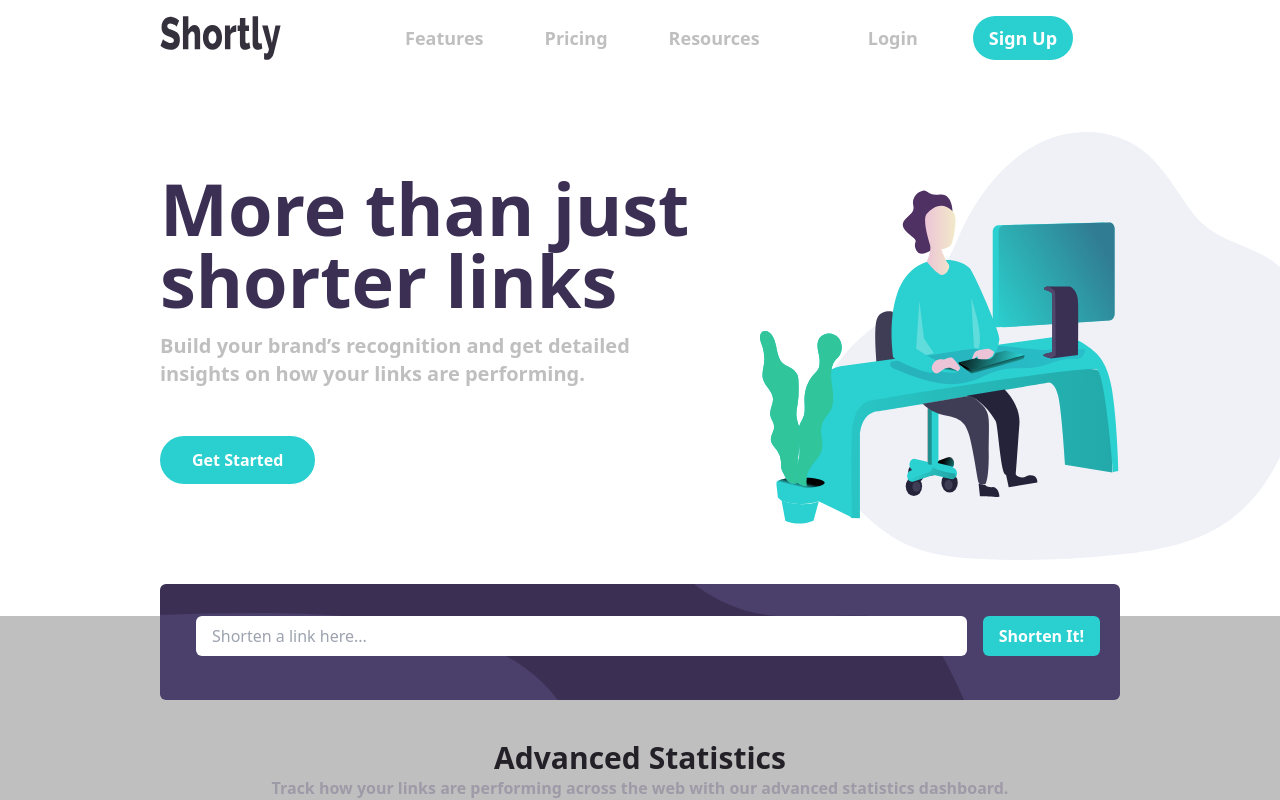
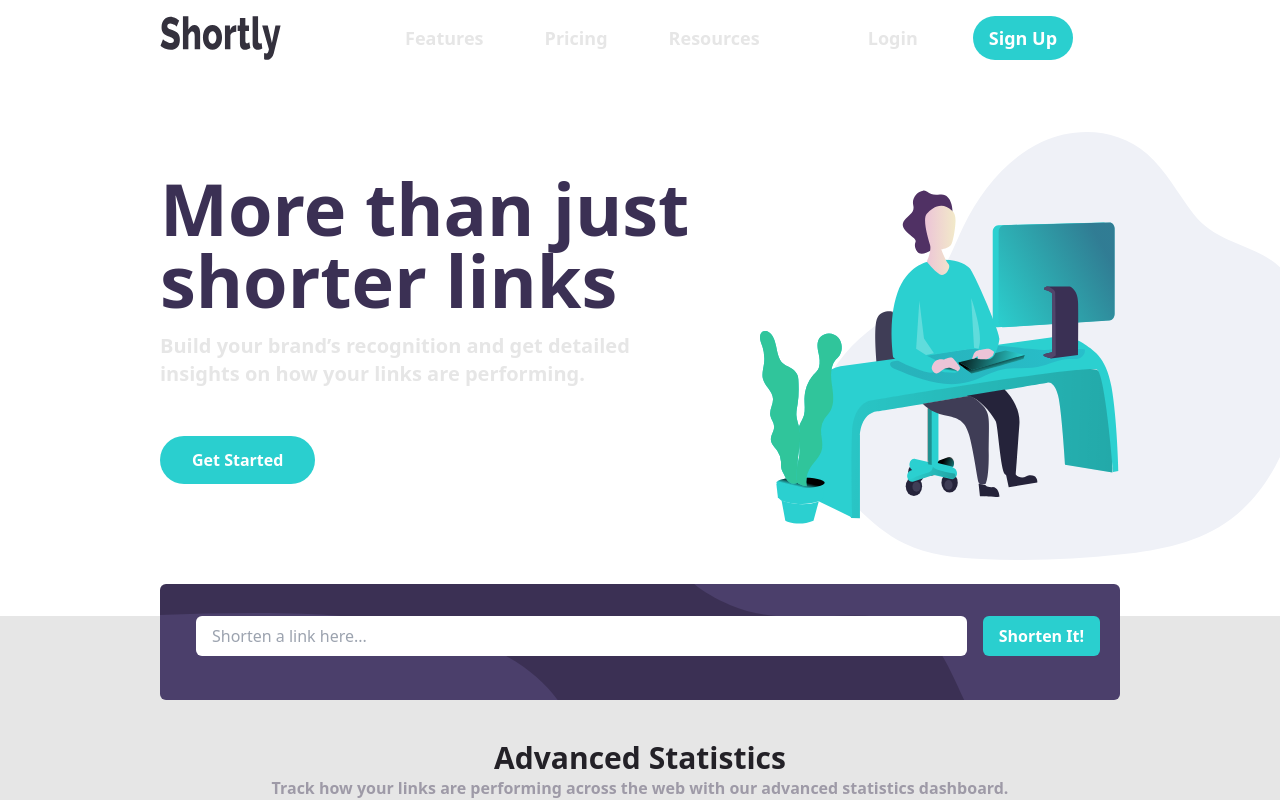
Before and after one commit to Folareen/url-shortener, a React (Create React App) app: page / in a window 1280 px wide. Shown: the top 800 px of the page. Built offline with nearby package versions, Linux system fonts and the light colour scheme.

Commit message:
changed color

```diff
--- a/tailwind.config.js
+++ b/tailwind.config.js
@@ -7,7 +7,7 @@ module.exports = {
         Cyan: "hsl(180, 66%, 49%)",
         DarkViolet: "hsl(257, 27%, 26%)",
         Red: "hsl(0, 87%, 67%)",
-        Gray: "hsl(0, 0%, 75%)",
+        Gray: "hsl(0, 0%, 90%)",
         GrayishViolet: "hsl(257, 7%, 63%)",
         VeryDarkBlue: "hsl(255, 11%, 22%)",
         VeryDarkViolet: "hsl(260, 8%, 14%)",
```
